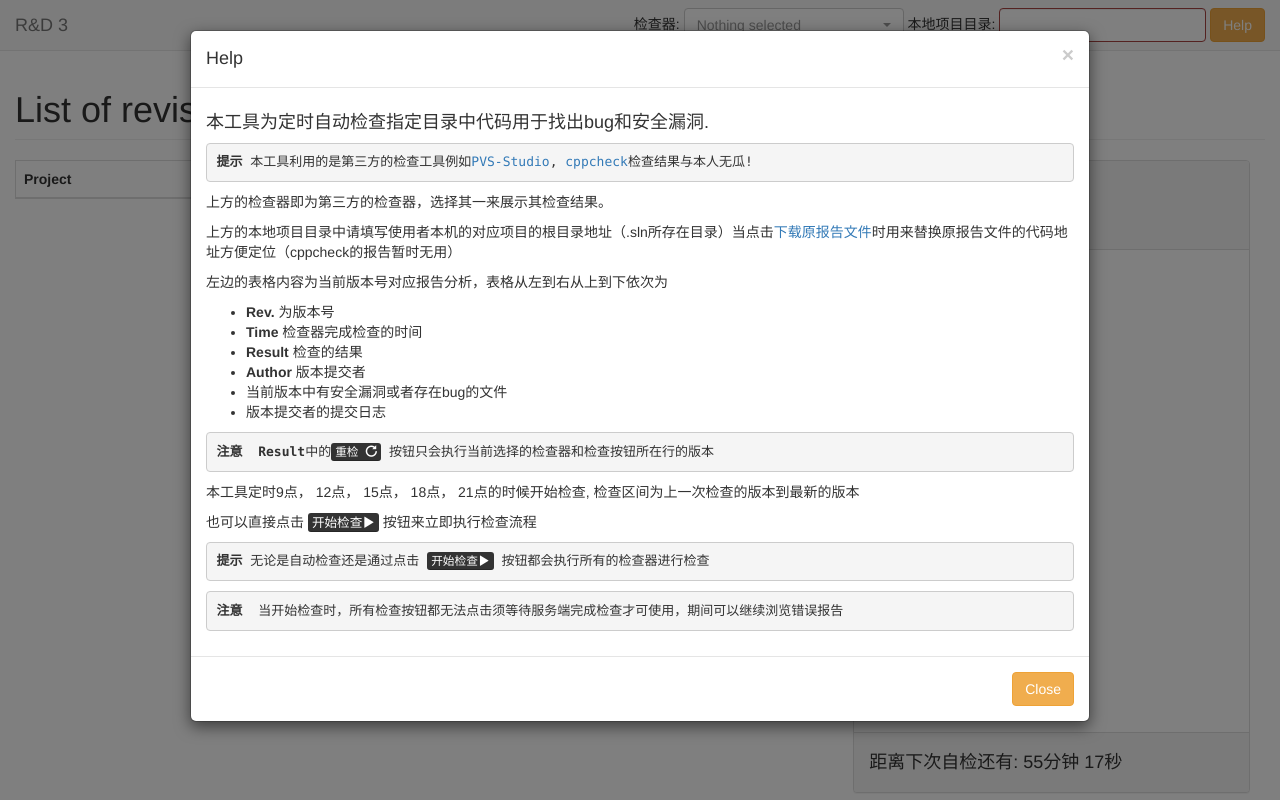
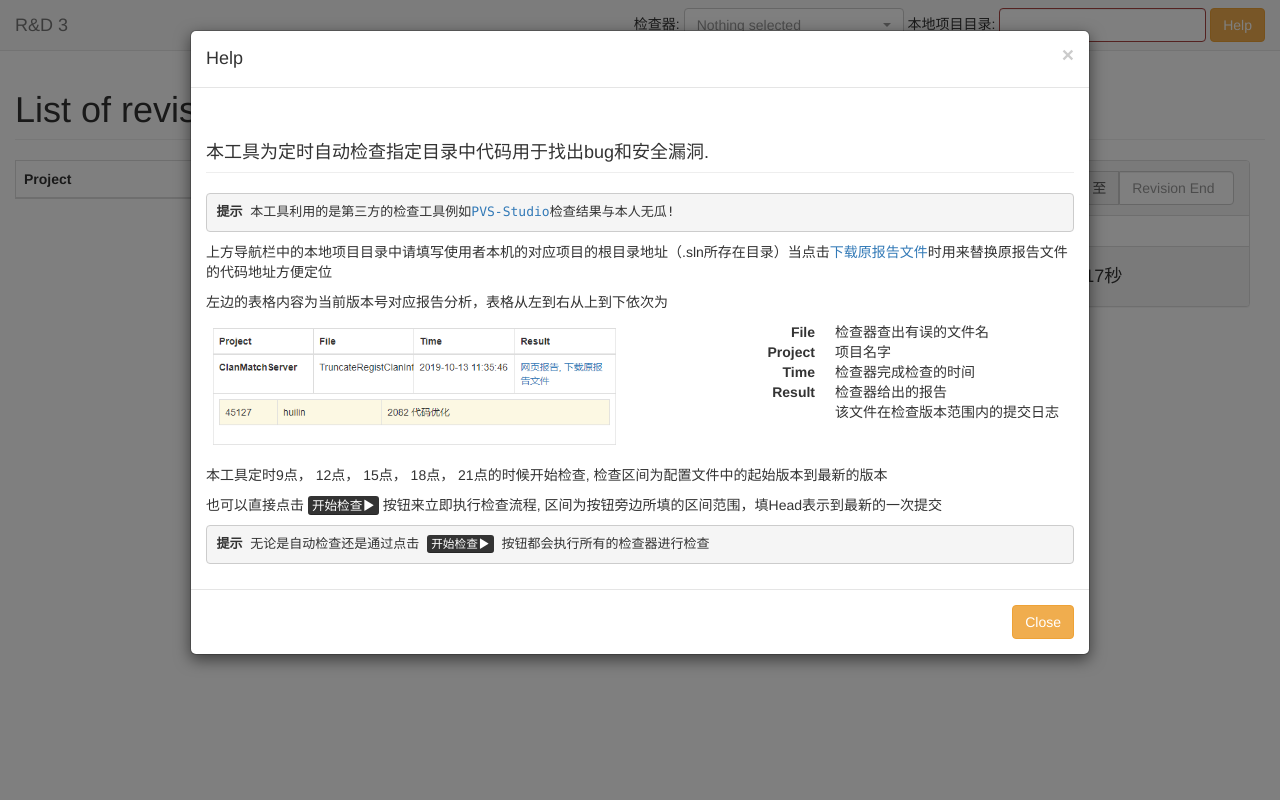
Before and after one commit to Marskey/autocheck, a Flask app: page / in a window 1280 px wide, after a click on "Help". Run offline with Flask 2, Linux system fonts and the light colour scheme; lists and menus that the app fills with data are empty; parts of the project's set-up code (start-up, migrations or seed data) failed here and were passed over; some libraries are stand-ins or nearby versions.

Commit message:
稍微优化一下

```diff
--- a/application.py
+++ b/application.py
@@ -78,6 +78,7 @@ def background_thread_recheck():
     except Exception as ex:
         printer.aprint(ex)
         printer.aprint("检查意外结束")
+        progressbar.update(-100)
     with thread_lock:
         checker_thread = None
         socketio.emit('checker_state', 0)
@@ -128,7 +129,7 @@ def on_stop_check():
         stop_thread(checker_thread)
         checker_thread = None
         socketio.emit('checker_state', 0)
-        progressbar.update(100)
+        progressbar.update(-100)
     else:
         printer.aprint('后台并没有正在自检\n')
 
--- a/static/js/application.js
+++ b/static/js/application.js
@@ -15,8 +15,7 @@ $(document).ready(function(){
     navbar_h = $(".navbar").height();
     header_h = $(".page-header").outerHeight();
 
-    $(".panel-body").css('height', $(window).height() - navbar_h - header_h - $(".panel-heading").height() - 150);
-    $(".main").css('height', $(window).height() - navbar_h - header_h - $(".panel-heading").height() - 80)
+    resetLogPanelHeight()
 
     socket.on('disconnect', () => {
         socket.open();
@@ -52,11 +51,12 @@ $(document).ready(function(){
     socket.on('checker_state', function(state) {
         if (state == 1) {
             $("#check_btn").removeClass("btn-success").addClass("btn-danger").html('停止检查<i class="glyphicon glyphicon-stop"></i>')
-            $("#table_container button").attr('disabled', true)
+            $('#rev_start').attr('disabled', true)
+            $('#rev_end').attr('disabled', true)
         } else {
             $("#check_btn").removeClass("btn-danger").addClass("btn-success").html('开始检查<i class="glyphicon glyphicon-play"></i>')
-            $("#table_container button").attr('disabled', false)
-
+            $('#rev_start').attr('disabled', false)
+            $('#rev_end').attr('disabled', false)
             if (data_inited) {
                 req_revision_info()
             }
@@ -64,8 +64,21 @@ $(document).ready(function(){
     })
 
     socket.on('checking_progress', function(percent) {
+        var progressbar_color = "progress-bar-success"
+        var board_color = "#ddd"
+        var has_excep = false
+
+        if (percent < 0) {
+            percent = Math.abs(percent)
+            has_excep = true
+        }
+
         if (percent == 0) {
-            $('.progress-bar').removeClass('progress-bar-success');
+            $('.progress-bar').removeClass("progress-bar-success");
+            $('.progress-bar').removeClass("progress-bar-danger");
+            $('.panel-footer').css('border-color', "#ddd")
+        }
+
         if (!$('.progress').is(":visible")) {
             // 快速开启
             $('.progress-bar').addClass('notransition')
@@ -73,15 +86,20 @@ $(document).ready(function(){
             $('.progress-bar').removeClass('notransition')
             $('.progress').slideToggle('fast');
         }
-        }
 
         $('.progress-bar').css('width', percent + '%');
 
         if (percent == 100) {
-            $('.progress-bar').addClass('progress-bar-success');
+            if (has_excep) {
+                progressbar_color = "progress-bar-danger"
+                board_color = "#d9534f"
+            }
+
+            $('.progress-bar').addClass(progressbar_color);
+            $('.panel-footer').css('border-color', board_color)
             if ($('.progress').is(":visible")) {
                 // 关闭
-                $('.progress').slideToggle('normal');
+                $('.progress').slideToggle('slow');
             }
         }
     })
@@ -106,7 +124,7 @@ $(document).ready(function(){
             row += "<td><strong>" + value.project + "</strong></td>"
 
             // file
-            row += "<td>" + value.file + "</td>"
+            row += "<td style='overflow:hidden' title='" + value.file + "'>" + value.file + "</td>"
 
             // time
             row += "<td>" + value.time + "</td>"
@@ -248,7 +266,7 @@ $(document).ready(function(){
             $('body').prepend('<div class="alert alert-warning alert-dismissible " style="position: fixed; margin-top: 60px; left:50%; z-index:10">\
         <button type="button" class="close" data-dismiss="alert" aria-label="Close"><span\
                 aria-hidden="true">&times;</span></button>\
-        <strong>Warning!</strong> 未输入本地项目路径，这将会影响报告文件索引\
+        <strong>注意!</strong>&nbsp&nbsp未输入本地项目路径，这将会影响报告文件索引\
     </div>')
             $("#local_src_dir").parent().addClass('has-error')
         } else {
@@ -348,9 +366,13 @@ $(document).scroll(function () {
 })
 
 $(window).resize(function () {
-    $(".panel-body").css('height', $(window).height() - navbar_h - header_h - $(".panel-heading").height() - 150);
-    $(".main").css('height', $(window).height() - navbar_h - header_h - $(".panel-heading").height() - 80)
-    });
+    resetLogPanelHeight()
+})
+
+function resetLogPanelHeight() {
+    $(".panel-body").css('max-height', $(window).height() - navbar_h - header_h - $(".panel-heading").height() - 150);
+    $(".main").css('height', $(window).height() - navbar_h - header_h - $(".panel-heading").height() - 80);
+}
 
 function getQueryVariable(variable, def_value)
 {
--- a/templates/index.html
+++ b/templates/index.html
@@ -72,24 +72,22 @@
                 </div>
             </div>
             <div id="sidepanel" class="col-xs-4 col-sm-4 col-md-4" style="right: 15px; ">
-                <div class="panel panel-default">
-                    <div class="panel-heading">
-                        <form class="form-inline">
-                            <div style="width: 40%;">
-                                <button id="check_btn" class="btn btn-success form-control" type="button">
+                <div class="panel panel-default" >
+                    <div class="panel-heading" >
+                        <div class="input-group ">
+                            <span class="input-group-btn">
+                                <button id="check_btn" class="btn btn-success" type="button">
                                     开始检查<i class="glyphicon glyphicon-play"></i>
                                 </button>
-                            </div>
-                            <div style="width: 59%;">
-                                <input id="rev_start" type="text" class="form-control" style="width: 45%;"
-                                    placeholder="Revision Start">
-                                :
-                                <input id="rev_end" type="text" class="form-control" style="width: 45%;"
-                                    placeholder="Revision End" value="head">
-                            </div>
-                        </form>
+                            </span>
+                            <input id="rev_start" type="text" class="form-control"
+                                placeholder="Revision Start">
+                            <span class="input-group-addon" >至</span>
+                            <input id="rev_end" type="text" class="form-control"
+                                placeholder="Revision End" value="head">
+                        </div>
                     </div>
-                    <div class="panel-body">
+                    <div class="panel-body" style="overflow-y: auto;">
                         <div id="log" style="overflow-wrap: break-word;">
                         </div>
                     </div>
@@ -114,27 +112,33 @@
                 <h4 class="modal-title">Help</h4>
             </div>
             <div class="modal-body">
-                <h4>本工具为定时自动检查指定目录中代码用于找出bug和安全漏洞.</h4>
-                <pre><strong>提示 </strong>本工具利用的是第三方的检查工具例如<a href="https://www.viva64.com/en/pvs-studio/">PVS-Studio</a>, <a href="http://cppcheck.sourceforge.net/">cppcheck</a>检查结果与本人无瓜!</pre>
-                <p>上方的检查器即为第三方的检查器，选择其一来展示其检查结果。</p>
-                <p>上方的本地项目目录中请填写使用者本机的对应项目的根目录地址（.sln所存在目录）当点击<a>下载原报告文件</a>时用来替换原报告文件的代码地址方便定位（cppcheck的报告暂时无用）</p>
-                <p>左边的表格内容为当前版本号对应报告分析，表格从左到右从上到下依次为
-                    <ul>
-                        <li><strong>Rev.</strong> 为版本号</li>
-                        <li><strong>Time</strong> 检查器完成检查的时间</li>
-                        <li><strong>Result</strong> 检查的结果</li>
-                        <li><strong>Author</strong> 版本提交者</li>
-                        <li>当前版本中有安全漏洞或者存在bug的文件</li>
-                        <li>版本提交者的提交日志</li>
-                    </ul>
-                </p>
-                <pre><strong>注意 </strong> <strong>Result</strong>中的<kbd>重检 <i class="glyphicon glyphicon-repeat"></i></kbd> 按钮只会执行当前选择的检查器和检查按钮所在行的版本</pre>
-
-                <p>本工具定时9点， 12点， 15点， 18点， 21点的时候开始检查, 检查区间为上一次检查的版本到最新的版本</p>
-                <p>也可以直接点击 <kbd>开始检查<i class="glyphicon glyphicon-play"></i></kbd> 按钮来立即执行检查流程</p>
+                <h4 class="page-header">本工具为定时自动检查指定目录中代码用于找出bug和安全漏洞.</h4>
+                <pre><strong>提示 </strong>本工具利用的是第三方的检查工具例如<a href="https://www.viva64.com/en/pvs-studio/">PVS-Studio</a>检查结果与本人无瓜!</pre>
+                <p>上方导航栏中的本地项目目录中请填写使用者本机的对应项目的根目录地址（.sln所存在目录）当点击<a>下载原报告文件</a>时用来替换原报告文件的代码地址方便定位</p>
+                <p>左边的表格内容为当前版本号对应报告分析，表格从左到右从上到下依次为</p>
+                <div class="row">
+                    <div class="col-sm-6">
+                        <img src="static/img/sample.png" class="img-responsive" alt="Responsive image">
+                    </div>
+                    <div class="col-sm-6">
+                        <dl class="dl-horizontal">
+                            <dt>File</dt>
+                            <dd>检查器查出有误的文件名</dd>
+                            <dt>Project</dt>
+                            <dd>项目名字</dd>
+                            <dt>Time</dt>
+                            <dd>检查器完成检查的时间</dd>
+                            <dt>Result</dt>
+                            <dd>检查器给出的报告</dd>
+                            <dd>该文件在检查版本范围内的提交日志</dd>
+                        </dl>
+                    </div>
+                </div>
+                <br>
+                <p>本工具定时9点， 12点， 15点， 18点， 21点的时候开始检查, 检查区间为配置文件中的起始版本到最新的版本</p>
+                <p>也可以直接点击 <kbd>开始检查<i class="glyphicon glyphicon-play"></i></kbd> 按钮来立即执行检查流程,
+                    区间为按钮旁边所填的区间范围，填Head表示到最新的一次提交</p>
                 <pre><strong>提示 </strong>无论是自动检查还是通过点击 <kbd>开始检查<i class="glyphicon glyphicon-play"></i></kbd> 按钮都会执行所有的检查器进行检查</pre>
-                <pre><strong>注意 </strong> 当开始检查时，所有检查按钮都无法点击须等待服务端完成检查才可使用，期间可以继续浏览错误报告</pre>
-
             </div>
             <div class="modal-footer">
                 <button type="button" class="btn btn-warning" data-dismiss="modal">Close</button>
```
Also changed, not shown: pvs_studio.py (+8 -8 lines), static/img/sample.png (added). Lines whose indentation alone changed are shown as unchanged.
